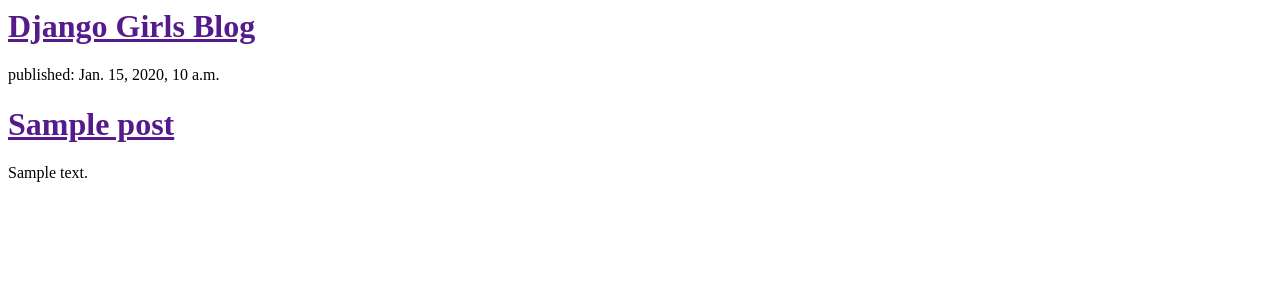
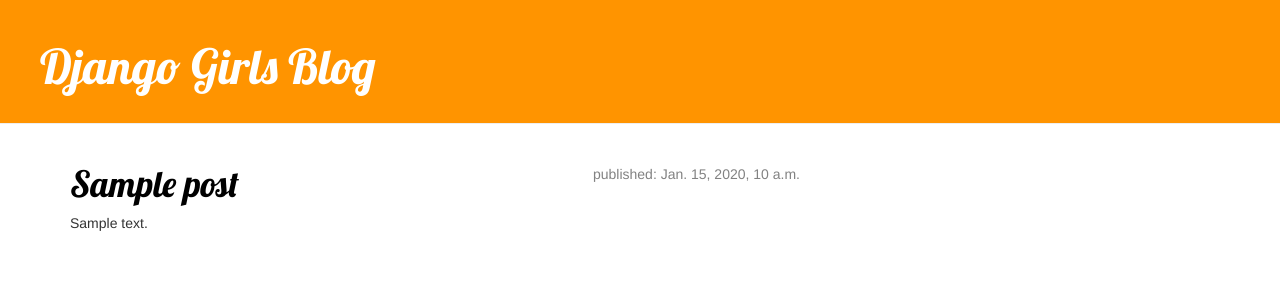
Before and after one commit to iammarymwalters/my-first-blog, a Django app: template blog/templates/blog/post_list.html in a window 1280 px wide. Shown: the top 302 px of the page. Run offline with Django 3.2, Linux system fonts and the light colour scheme; the template is opened without the code that fills it: most values are stand-ins (such as "Sample title", 1, 10 or a date in 2020); some libraries are stand-ins or nearby versions.

Commit message:
Added view and template for detailed blog post as well as CSS for the site.

```diff
--- /dev/null
+++ b/blog/static/css/blog.css
@@ -0,0 +1,58 @@
+h1 a {
+  font-family: 'Lobster';
+  color: #FCA205
+
+}
+
+body {
+    padding-left: 15 px;
+
+}
+
+.page-header {
+    background-color: #ff9400;
+    margin-top: 0;
+    padding: 20px 20px 20px 40px;
+}
+
+.page-header h1, .page-header h1 a, .page-header h1 a:visited, .page-header h1 a:active {
+    color: #ffffff;
+    font-size: 36pt;
+    text-decoration: none;
+}
+
+.content {
+    margin-left: 40px;
+}
+
+h1, h2, h3, h4 {
+    font-family: 'Lobster', cursive;
+}
+
+.date {
+    float: right;
+    color: #828282;
+}
+
+.save {
+    float: right;
+}
+
+.post-form textarea, .post-form input {
+    width: 100%;
+}
+
+.top-menu, .top-menu:hover, .top-menu:visited {
+    color: #ffffff;
+    float: right;
+    font-size: 26pt;
+    margin-right: 20px;
+}
+
+.post {
+    margin-bottom: 70px;
+}
+
+.post h1 a, .post h1 a:visited {
+    color: #000000;
+}
--- /dev/null
+++ b/blog/templates/blog/base.html
@@ -0,0 +1,30 @@
+{% load staticfiles %}
+<html>
+
+
+  <head>
+      <title>Django Girls Blog</title>
+
+      <link rel="stylesheet" href="//maxcdn.bootstrapcdn.com/bootstrap/3.2.0/css/bootstrap.min.css">
+      <link rel="stylesheet" href="//maxcdn.bootstrapcdn.com/bootstrap/3.2.0/css/bootstrap-theme.min.css">
+      <link rel="stylesheet" href="{% static "css/blog.css" %}">
+
+      <link href="//fonts.googleapis.com/css?family=Lobster&subset=latin,latin-ext" rel="stylesheet" type="text/css">
+
+
+  </head>
+  <body>
+    <div class="page-header">
+      <h1><a href="/">Django Girls Blog</a></h1>
+    </div>
+    <div class="content container"
+      <div class="row">
+          <div class="col-md-8">
+            {% block content %}
+            {% endblock %}
+          </div>
+      </div>
+  </div>
+
+  </body>
+</html>
--- a/blog/templates/blog/post_list.html
+++ b/blog/templates/blog/post_list.html
@@ -1,20 +1,13 @@
-<html>
+{% extends "blog/base.html" %}
 
-  <head>
-      <title>Django Girls Blog</title>
-  </head>
-  <body>
-      <div>
-          <h1><a href=''>Django Girls Blog</a></h1>
-      </div>
-
-    {% for post in posts %}
-      <div>
-        <p>published: {{post.published_date  }}</p>
-        <h1><a href="">{{ post.title}}</a></h1>
-        <p>{{  post.text|linebreaks }}</p>
-      </div>
-    {% endfor %}
-
-  </body>
-</html>
+  {% block content %}
+              {% for post in posts %}
+                  <div class="post">
+                      <div class="date">
+                          <p>published: {{ post.published_date }}</p>
+                      </div>
+                      <h1><a href="{% url "post_detail" pk=post.pk %}">{{ post.title }}</a></h1>
+                      <p>{{ post.text|linebreaks }}</p>
+                  </div>
+              {% endfor %}
+  {% endblock %}
--- a/blog/urls.py
+++ b/blog/urls.py
@@ -3,4 +3,5 @@
 
 urlpatterns = [
     url(r'^$', views.post_list, name='post_list'),
+    url(r'^post/(?P<pk>[0-9]+)/$', views.post_detail, name='post_detail'),
 ]
--- a/blog/views.py
+++ b/blog/views.py
@@ -1,7 +1,12 @@
 from django.shortcuts import render
 from django.utils import timezone
 from .models import Post
+from django.shortcuts import render, get_object_or_404
 
 def post_list(request):
     posts = Post.objects.filter(published_date__lte=timezone.now()).order_by('published_date')
     return render(request, 'blog/post_list.html', {'posts':posts})
+
+def post_detail(request, pk):
+    post = get_object_or_404(Post, pk=pk)
+    return render(request, 'blog/post_detail.html', {'post': post})
```
Also changed, not shown: blog/templates/blog/post_detail.html (added, +13 -0 lines).
